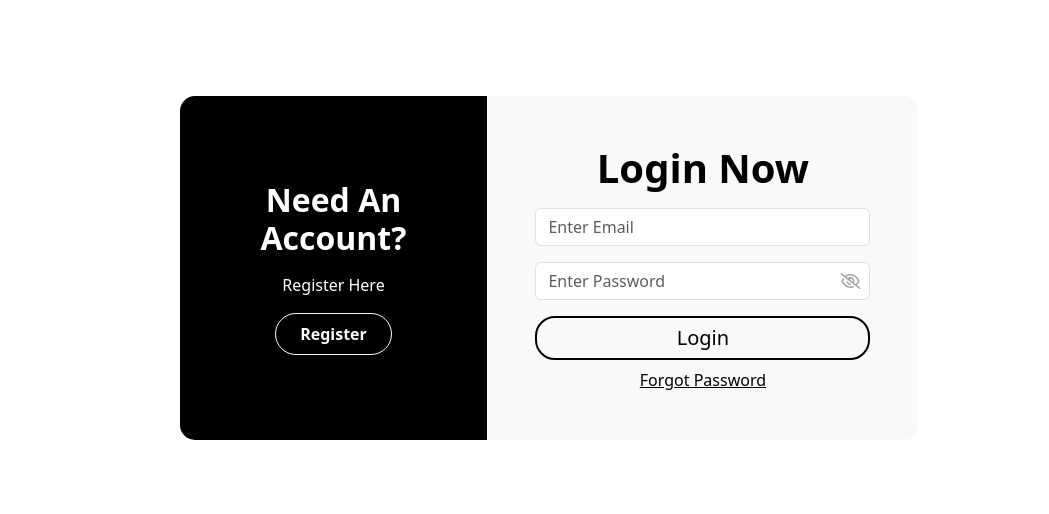
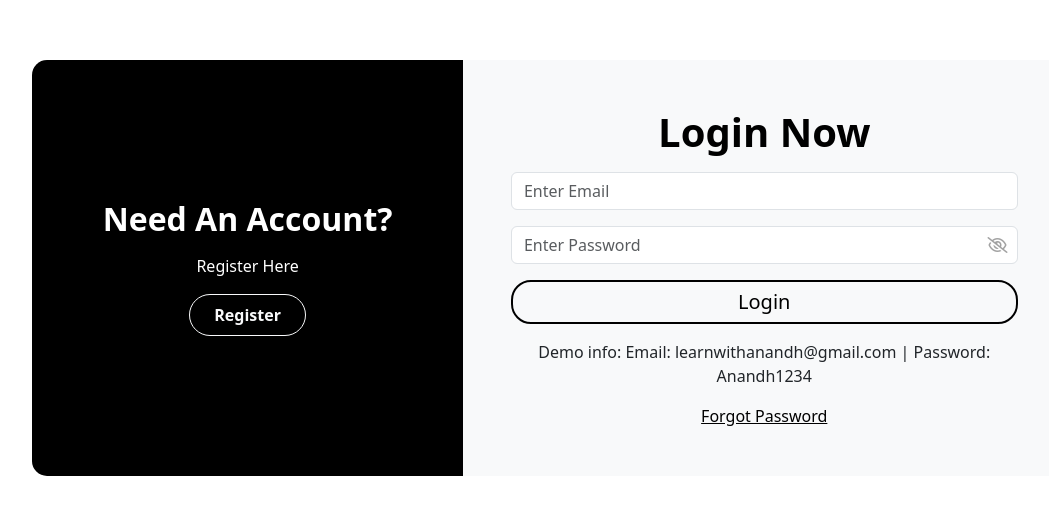
Before and after one commit to anandhakumarmca/simplebloggerapp-frontend, a React (Vite) app: page /login in a window 1280 px wide. Shown: the part 132-646 px from the top of the page, without its empty margins (91-1140 px from the left). Built offline with nearby package versions, Linux system fonts and the light colour scheme.

Commit message:
changes updated

```diff
--- a/src/Components/Login.jsx
+++ b/src/Components/Login.jsx
@@ -160,6 +160,11 @@ export default function Login() {
                     "Login"
                   )}
                 </button>
+                <p className="mt-3">
+                  Demo info: Email: learnwithanandh@gmail.com |
+                  Password: Anandh1234
+                </p>
+
                 <div className="mt-2">
                   <Link to="/forgotPassword" className="forgot-password-link">
                     Forgot Password
```
